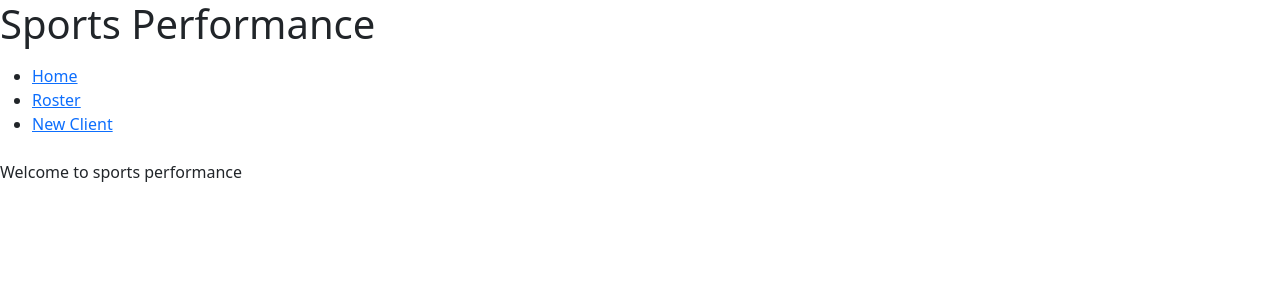
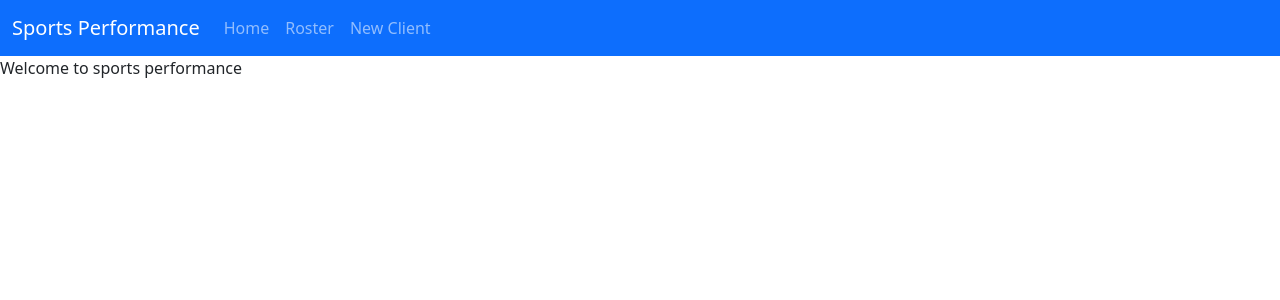
Before and after one commit to spalme21/punch_card, a Django app: page / in a window 1280 px wide. Shown: the top 300 px of the page. Run offline with Django 4.2, Linux system fonts and the light colour scheme.

Commit message:
Modified styling for navbar in base.html

```diff
--- a/punch_card/templates/punch_card/base.html
+++ b/punch_card/templates/punch_card/base.html
@@ -2,21 +2,31 @@
 <!DOCTYPE html>
 <html>
     <head>
+        <meta charset='utf-8'>
+        <meta name="viewpost" content="width=device-width, initial-scale=1, shrink-to-fit=no">
+        <link rel="stylesheet" href="https://cdn.jsdelivr.net/npm/bootstrap@5.1.3/dist/css/bootstrap.min.css" integrity="sha384-1BmE4kWBq78iYhFldvKuhfTAU6auU8tT94WrHftjDbrCEXSU1oBoqyl2QvZ6jIW3" crossorigin="anonymous">
         <title>Sports Performance</title>
-        <link rel="stylesheet" href="https://cdn.jsdelivr.net/npm/bootstrap@5.1.3/dist/css/bootstrap.min.css" integrity="sha384-1BmE4kWBq78iYhFldvKuhfTAU6auU8tT94WrHftjDbrCEXSU1oBoqyl2QvZ6jIW3" crossorigin="anonymous">
     </head>
     <body>
         <header>
-            <h1>Sports Performance</h1>
-            <nav class="navbar">
-                <ul>
-                    <li><a href="{% url 'punch_card:index' %}">Home</a></li>
-                    <li><a href="{% url 'punch_card:roster' %}">Roster</a></li>
-                    <li><a href="{% url 'punch_card:new_client' %}">New Client</a></li>
-                </ul>
+            <nav class="navbar navbar-expand-lg navbar-dark bg-primary">
+                <div class="container-fluid">
+                    <a class="navbar-brand mb-0 h1" href="#">Sports Performance</a>
+                    <button class="navbar-toggler" type="button" data-bs-toggle="collapse" data-bs-target="#navbarNavAltMarkup" aria-controls="navbarNavAltMarkup" aria-expanded="false" aria-label="Toggle navigation">
+                        <span class="navbar-toggler-icon"></span>
+                    </button>
+                    <div class="collapse navbar-collapse" id="navbarNavAltMarkup">
+                        <div class="navbar-nav">
+                            <a class="nav-link" href="{% url 'punch_card:index' %}">Home</a>
+                            <a class="nav-link" href="{% url 'punch_card:roster' %}">Roster</a>
+                            <a class="nav-link" href="{% url 'punch_card:new_client' %}">New Client</a>
+                        </div>
+                    </div>
+                </div>
             </nav>
         </header>
         {% block content %}
         {% endblock %}
+        <script src="https://cdn.jsdelivr.net/npm/bootstrap@5.1.3/dist/js/bootstrap.bundle.min.js" integrity="sha384-ka7Sk0Gln4gmtz2MlQnikT1wXgYsOg+OMhuP+IlRH9sENBO0LRn5q+8nbTov4+1p" crossorigin="anonymous"></script>
     </body>
 </html>
```
